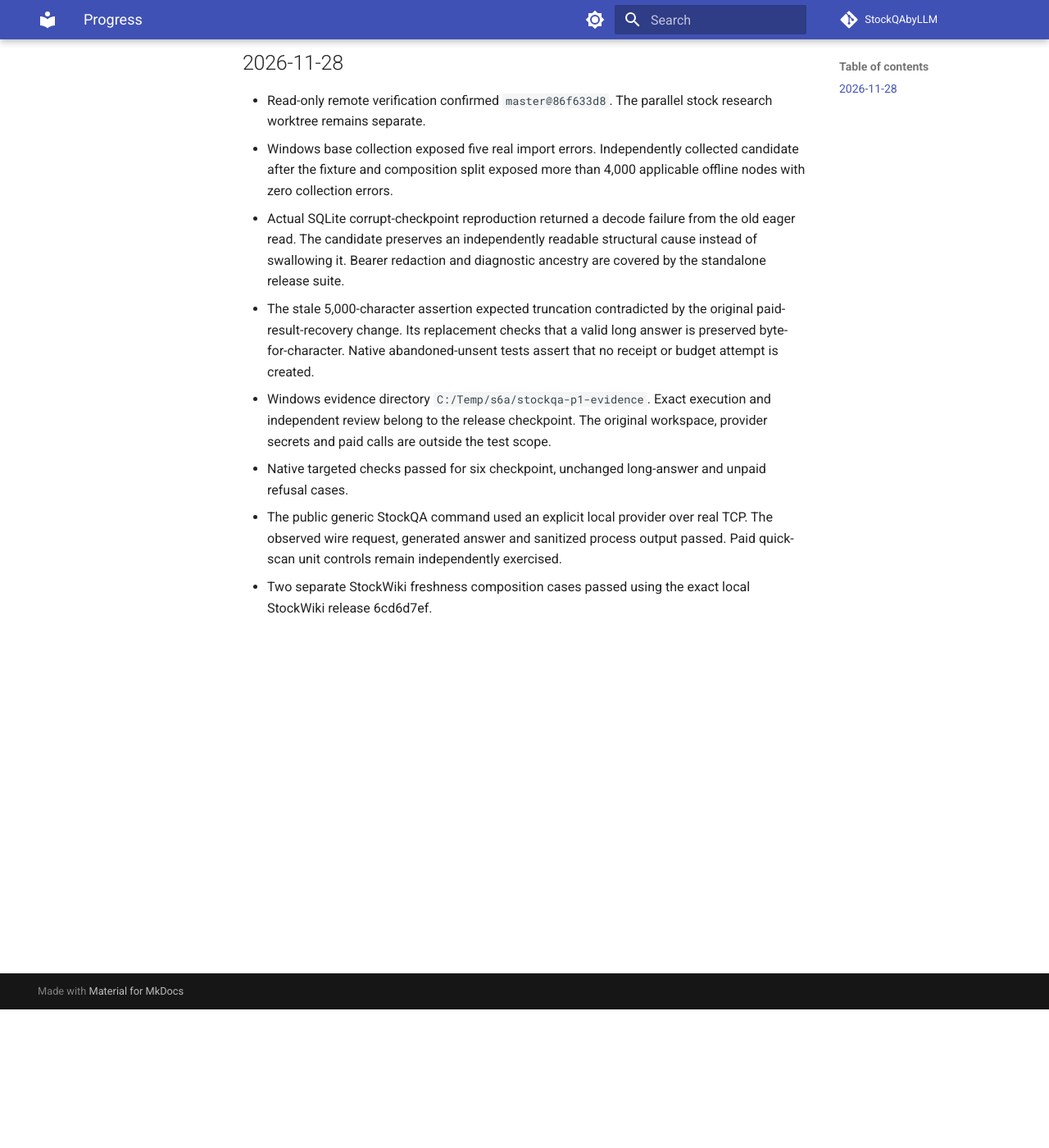
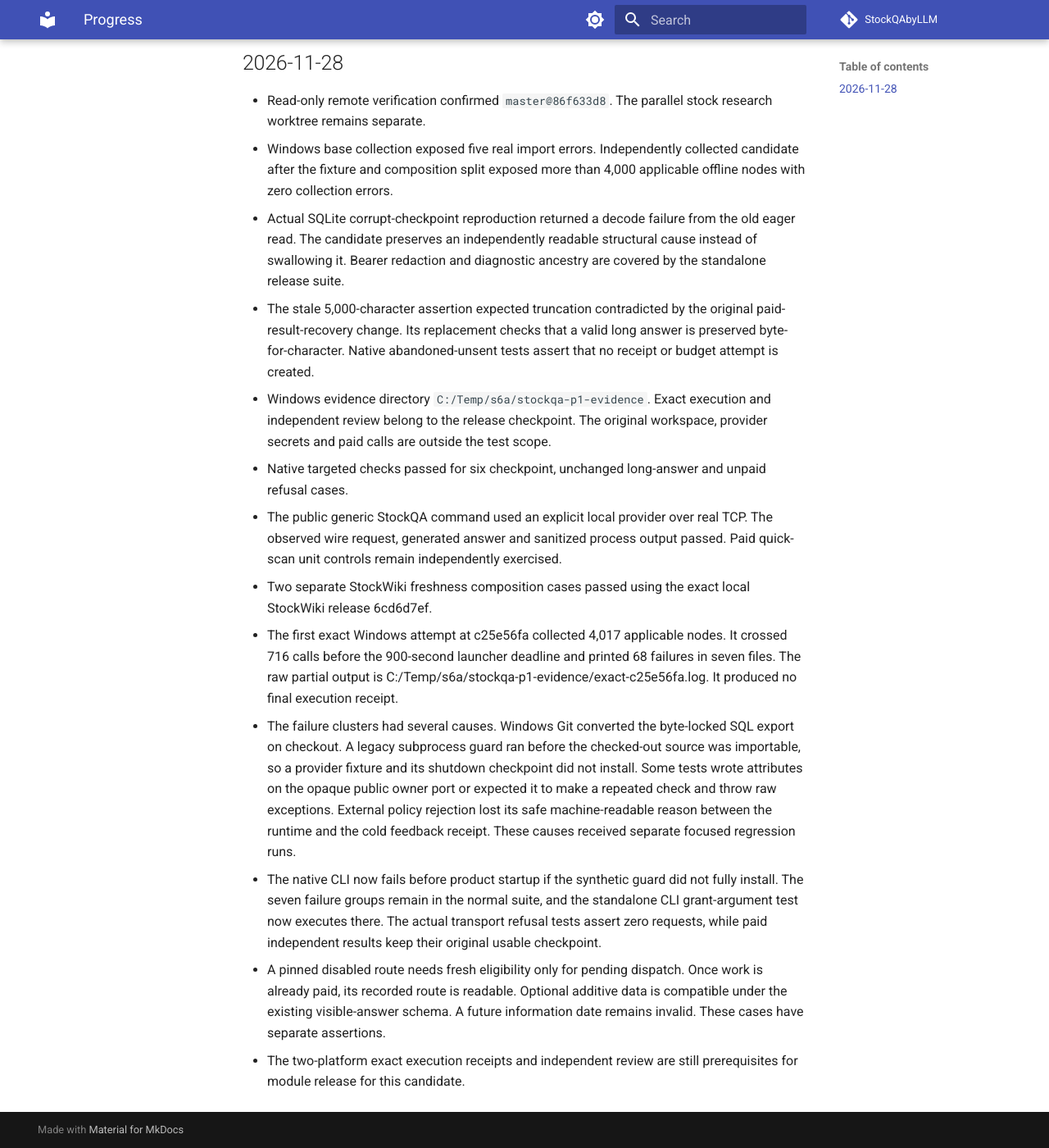
Before and after one commit to zhengcb81/StockQAbyLLM, an MkDocs documentation site: the page built from docs/plans/s6-p1-10-stockqa-2026-11-28/progress.md, in a window 1280 px wide and 1400 px high, scrolled down 169 px. Shown: the whole window at 82% size. Built offline with MkDocs 1.6.1 and Material for MkDocs 9.7.7, drawn with Linux system fonts in a browser that asks for light colours; comment, search, counter and statistics services are not loaded; the version menu is left out.

Commit message:
Fix StockQA offline native suite roots and refusal diagnostics

```diff
--- a/docs/plans/s6-p1-10-stockqa-2026-11-28/progress.md
+++ b/docs/plans/s6-p1-10-stockqa-2026-11-28/progress.md
@@ -23,3 +23,29 @@
 - Native targeted checks passed for six checkpoint, unchanged long-answer and unpaid refusal cases.
 - The public generic StockQA command used an explicit local provider over real TCP. The observed wire request, generated answer and sanitized process output passed. Paid quick-scan unit controls remain independently exercised.
 - Two separate StockWiki freshness composition cases passed using the exact local StockWiki release 6cd6d7ef.
+
+- The first exact Windows attempt at c25e56fa collected 4,017 applicable
+  nodes. It crossed 716 calls before the 900-second launcher deadline and
+  printed 68 failures in seven files. The raw partial output is
+  C:/Temp/s6a/stockqa-p1-evidence/exact-c25e56fa.log. It produced no final
+  execution receipt.
+- The failure clusters had several causes. Windows Git converted the
+  byte-locked SQL export on checkout. A legacy subprocess guard ran before
+  the checked-out source was importable, so a provider fixture and its
+  shutdown checkpoint did not install. Some tests wrote attributes on the
+  opaque public owner port or expected it to make a repeated check and
+  throw raw exceptions. External policy rejection lost its safe
+  machine-readable reason between the runtime and the cold feedback
+  receipt. These causes received separate focused regression runs.
+- The native CLI now fails before product startup if the synthetic guard
+  did not fully install. The seven failure groups remain in the normal
+  suite, and the standalone CLI grant-argument test now executes there.
+  The actual transport refusal tests assert zero requests, while paid
+  independent results keep their original usable checkpoint.
+- A pinned disabled route needs fresh eligibility only for pending
+  dispatch. Once work is already paid, its recorded route is readable.
+  Optional additive data is compatible under the existing visible-answer
+  schema. A future information date remains invalid. These cases have
+  separate assertions.
+- The two-platform exact execution receipts and independent review are
+  still prerequisites for module release for this candidate.
--- a/main_with_llm.py
+++ b/main_with_llm.py
@@ -25,6 +25,7 @@ from src.cli.batch_processor import (
 )
 
 # pylint: disable=wrong-import-position
+from src.config.quick_scan_search_policy import SearchPolicyRejected
 from src.utils.logger import (
     get_logger,
     observe_arguments,
@@ -453,6 +454,11 @@ def main():
                 else {}
             ),
         )
+    except SearchPolicyRejected as error:
+        record_execution_failure(
+            logger, error, stage="cli.search_policy", refusal_code=error.reason
+        )
+        return 1
     except Exception as e:  # pylint: disable=broad-exception-caught
         record_execution_failure(None, e, stage="cli.run")
         logger.error("运行失败: %s", type(e).__name__)
```
Also changed, not shown: 12 other files.
